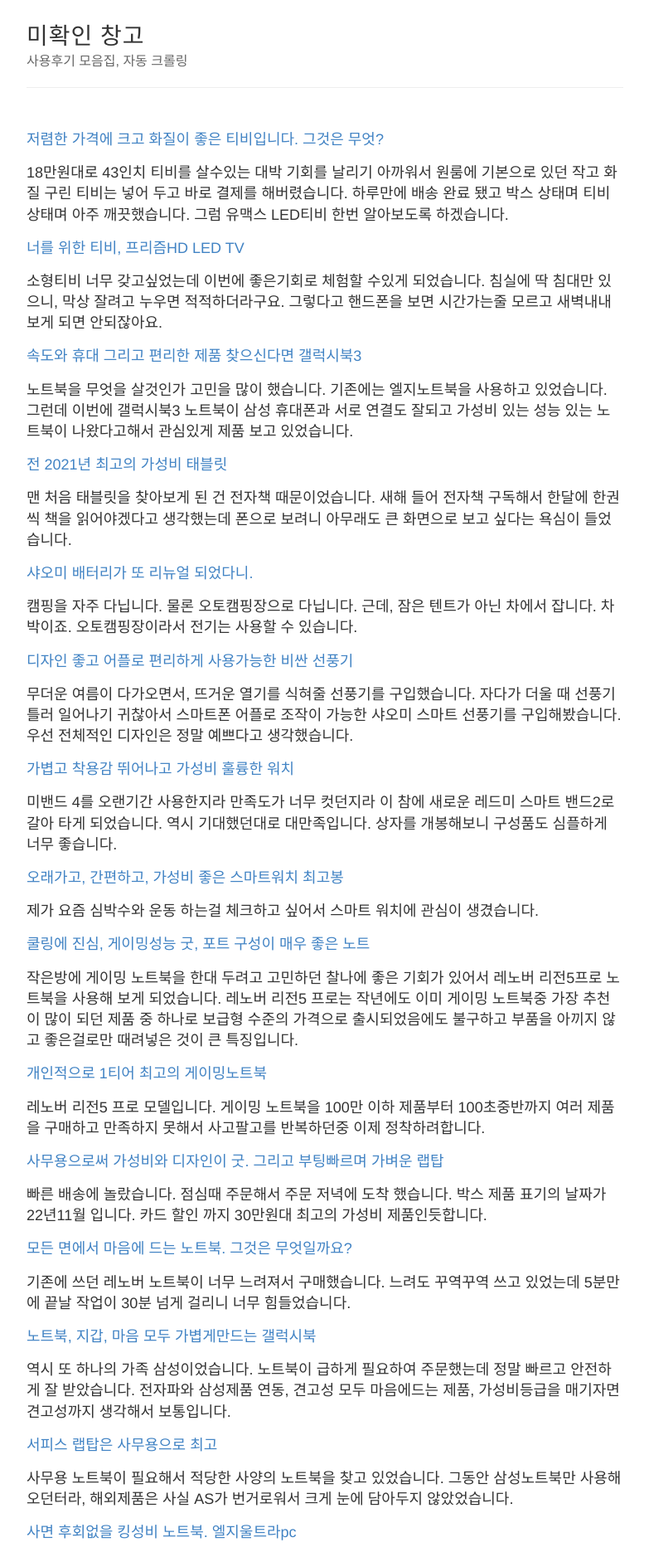
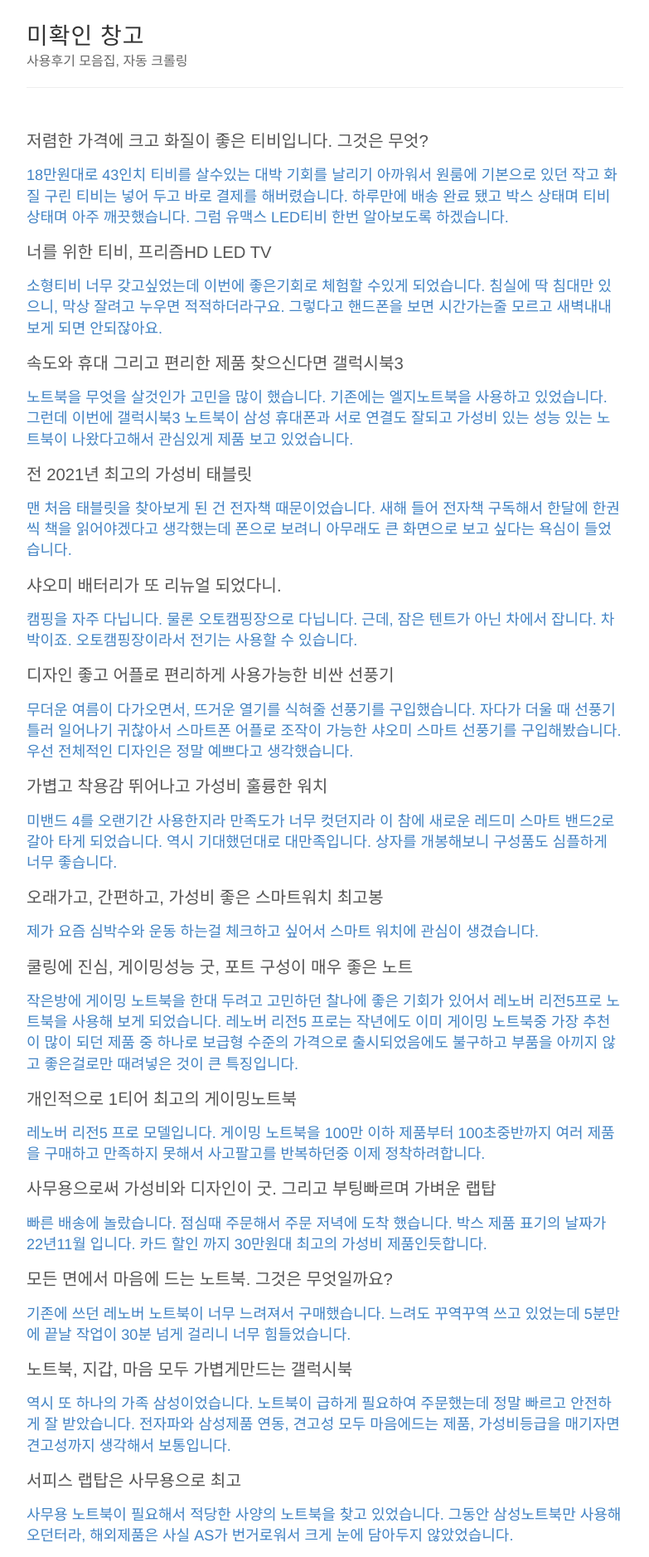
Before and after one commit to repo6/repo6.github.io, a Jekyll site: the page built from index.html, in a window 1280 px wide. Shown: the top 1877 px of the page at 83% size, without its empty margins (248-1031 px from the left). Built offline with Jekyll 4.4.1, drawn with Linux system fonts in a browser that asks for light colours.

Commit message:
main edit

```diff
--- a/index.html
+++ b/index.html
@@ -2,16 +2,15 @@
 layout: default
 ---
 
-<article  class="post">
+<article  id="content">
 {% for post in site.posts %}
-  <div class="post">
-
-    <span><a href="{{ site.baseurl }}{{ post.url }}">{{ post.title }}</a></span>
-
-    <div class="entry">
-      {{ post.excerpt }}
-    </div>
-
+  <div class="post-item">
+    <a href="{{ site.baseurl }}{{ post.url }}">
+      <span class="title" style="font-size: 1.125em; color: #555;">{{ post.title }}</span>
+      <span class="excerpt">
+        {{ post.excerpt }}
+      </spna>
+    </a>
   </div>
 {% endfor %}
 </article>
```
